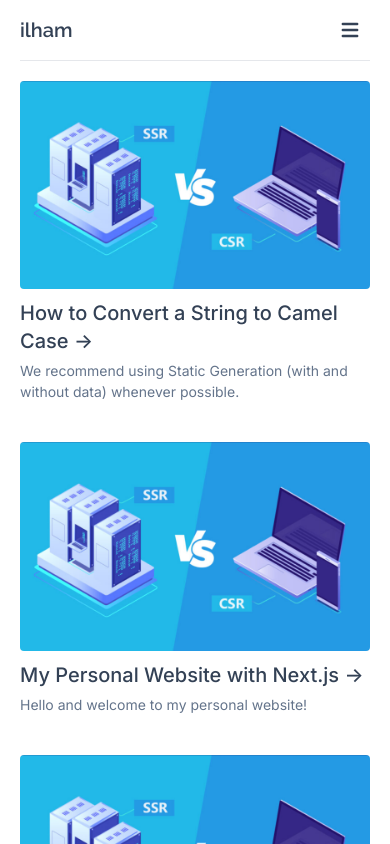
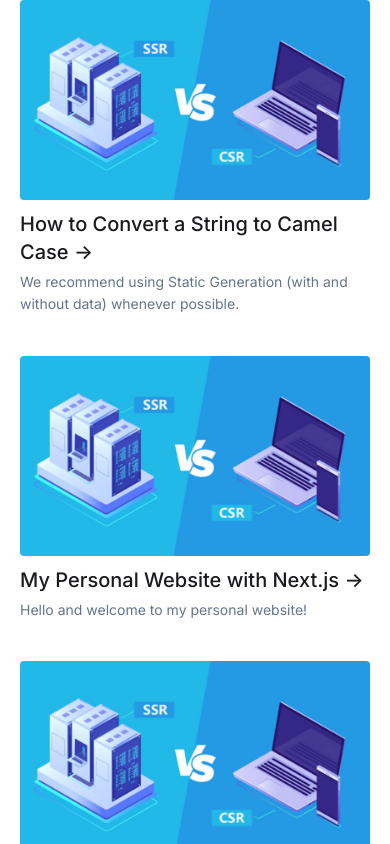
Before and after one commit to ilhamprabaswara/ilham.cc, a Next.js app: page /blog in a window 390 px wide. Shown: the top 844 px of the page. Built offline with nearby package versions, Linux system fonts and the light colour scheme.

Commit message:
Add blog list component

```diff
--- /dev/null
+++ b/components/blogList.js
@@ -0,0 +1,20 @@
+import Link from "next/link";
+export default function BlogList(props) {
+  const allPostsData = Object.values(props);
+  return (
+    <>
+      {allPostsData.map(({ date, excerpt, img, slug, title }) => (
+        <article id={slug}>
+          <img
+            className="rounded mb-[10px] h-[200px] w-full object-cover"
+            src={img}
+          />
+          <h2 className="mb-[5px] w-full text-[#1B1B1F] text-xl font-medium leading-[1.4em]">
+            <Link href={`blog/${slug}`}>{`${title} ->`}</Link>
+          </h2>
+          <p className="text-[14px] leading-[1.6em]">{excerpt}</p>
+        </article>
+      ))}
+    </>
+  );
+}
--- a/pages/blog/index.js
+++ b/pages/blog/index.js
@@ -1,27 +1,14 @@
 import Layout from "@/components/layout";
 import NavBar from "@/components/navbar";
+import BlogList from "../../components/blogList";
 import { getSortedPostsData } from "@/lib/posts";
-import Link from "next/link";
 
 export default function Blog({ allPostsData }) {
   return (
     <Layout>
-      <NavBar />
       <div className="grid gap-[60px] md:grid-cols-[1fr_200px]">
         <main className="grid gap-10 md:grid-cols-2">
-          {allPostsData.map(({ date, excerpt, img, slug, title }) => (
-            <>
-              <article id={slug}>
-                <img className="rounded mb-[10px]" src={img} />
-                <h2 className="mb-[5px] text-slate-700 text-xl font-medium">
-                  <Link href={`blog/${slug}`}>{`${title} ->`}</Link>
-                </h2>
-                <div>
-                  <p className="text-[14px]">{excerpt}</p>
-                </div>
-              </article>
-            </>
-          ))}
+          <BlogList {...allPostsData} />
         </main>
         <aside className="">
           <figure>
@@ -39,7 +26,7 @@ export default function Blog({ allPostsData }) {
   );
 }
 
-export async function getServerSideProps() {
+export async function getStaticProps() {
   const allPostsData = getSortedPostsData();
   return {
     props: {
--- a/pages/index.js
+++ b/pages/index.js
@@ -1,47 +1,45 @@
-import Head from 'next/head'
-import Layout from '@/components/layout'
-import NavBar from '@/components/navbar'
-import Link from 'next/link'
-import { getSortedPostsData } from "@/lib/posts"
+import Layout from "@/components/layout";
+import NavBar from "@/components/navbar";
+import BlogList from "../components/blogList";
+import { getSortedPostsData } from "@/lib/posts";
 
 export default function Home({ allPostsData }) {
   return (
     <>
       <Layout>
-        <NavBar />
         <main>
-          <div className='mb-[50px]'>
-            <img className='mb-[25px] rounded md:w-[500px]' src='/ilham-avatar-large.png' />
-            <p className='font-semibold text-[22px]  text-slate-700 leading-normal'>Hi! I’m Ilham — Full time nerd.</p>
-            <p className='text-[16px] max-w-[800px] leading-normal'>A front-end enthusiast from Indonesia. I'm interested in React, Node, visual design, bikes, photography, and music.</p>
+          <div className="mb-[50px]">
+            <img
+              className="h-[215px] mb-2.5 object-cover rounded-lg md:w-[500px]"
+              src="/ilham-avatar-large.png"
+            />
+            <p className="font-semibold text-xl text-[#1B1B1F] leading-[1.4em]">
+              Hi! I’m Ilham — Full time nerd.
+            </p>
+            <p className="text-[14px] max-w-[800px] leading-[1.6em]">
+              A front-end enthusiast from Indonesia. I'm interested in React,
+              Node, visual design, bikes, photography, and music.
+            </p>
           </div>
-          <div className='mb-5 uppercase text-[11px] tracking-[2px] font-semibold'>Blog</div>
-          <div className="grid gap-10 mb-10 md:grid-cols-3">
-            {allPostsData.map(({ date, excerpt, img, slug, title }) => (
-              <>
-                <article id={slug}>
-                  <img className="rounded mb-[10px]" src={img} />
-                  <h2 className="mb-[5px] text-xl text-slate-700 font-medium">
-                    <Link href={`blog/${slug}`}>{`${title} ->`}</Link>
-                  </h2>
-                  <div>
-                    <p className="text-[14px]">{excerpt}</p>
-                  </div>
-                </article>
-              </>
-            ))}
+          <div className="blog">
+            <div className="mb-5 uppercase text-[11px] tracking-[2px] font-semibold">
+              Blog
+            </div>
+            <div className="grid gap-10 mb-10 md:grid-cols-3">
+              <BlogList {...allPostsData} />
+            </div>
           </div>
         </main>
       </Layout>
     </>
-  )
+  );
 }
 
 export async function getStaticProps() {
   const allPostsData = getSortedPostsData();
   return {
     props: {
-      allPostsData
-    }
-  }
+      allPostsData,
+    },
+  };
 }
```
